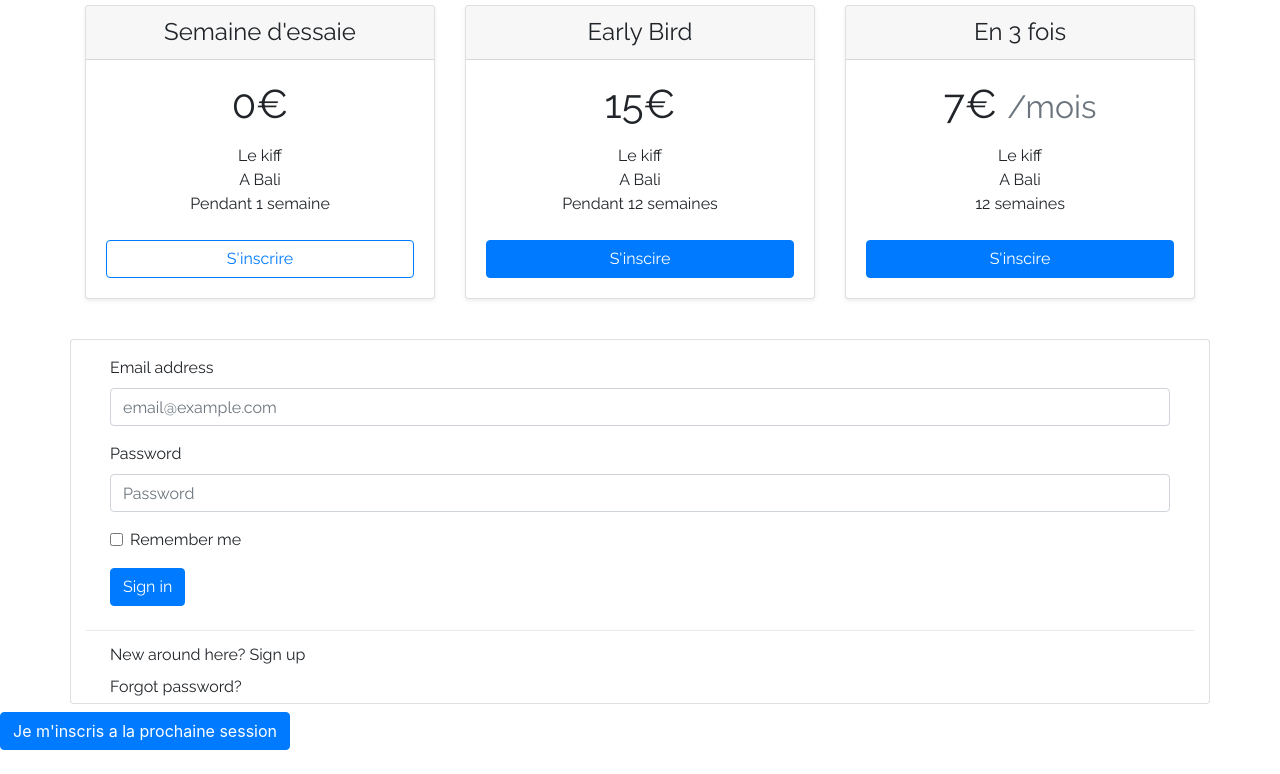
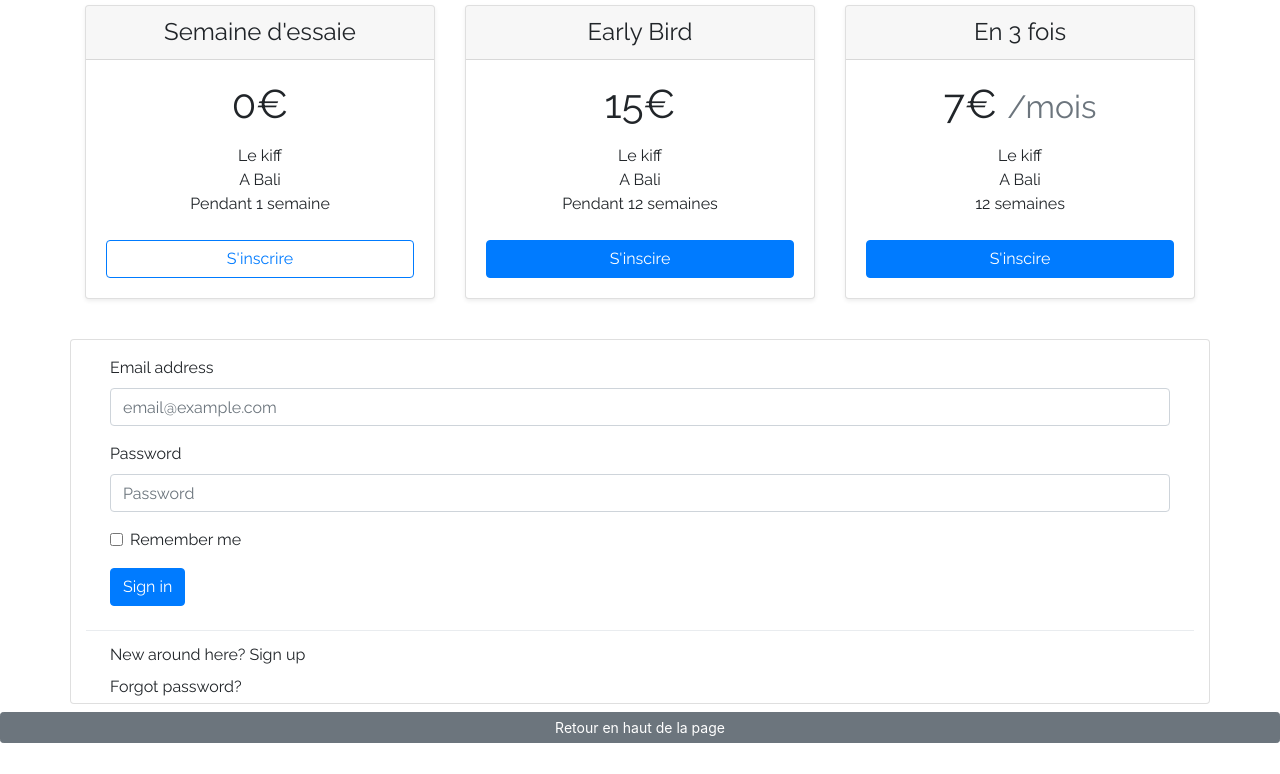
Before and after one commit to alexander-horne/thesurfingproject, a plain HTML site: page index.html in a window 1280 px wide. Shown: the part 2380-3154 px from the top of the page. Drawn offline with nearby package versions, Linux system fonts and the light colour scheme.

Commit message:
Update index.html

```diff
--- a/index.html
+++ b/index.html
@@ -209,7 +209,7 @@
   <a class="dropdown-item" href="#">Forgot password?</a>
 </div>
    <p>
-     <a href="#acceuil" class="btn btn-primary my-2">Je m'inscris a la prochaine session</a>
+     <a href="#acceuil" class="btn btn-sm btn-secondary my-2 btn-block">Retour en haut de la page</a>
    </p>
   </body>
 <script src="main.js" crossorigin="anonymous"></script>
```
